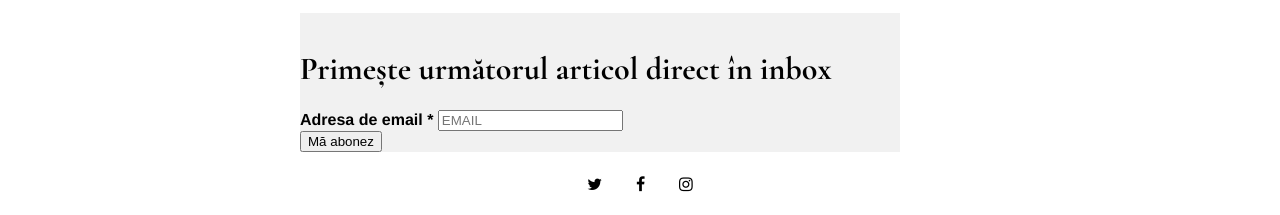
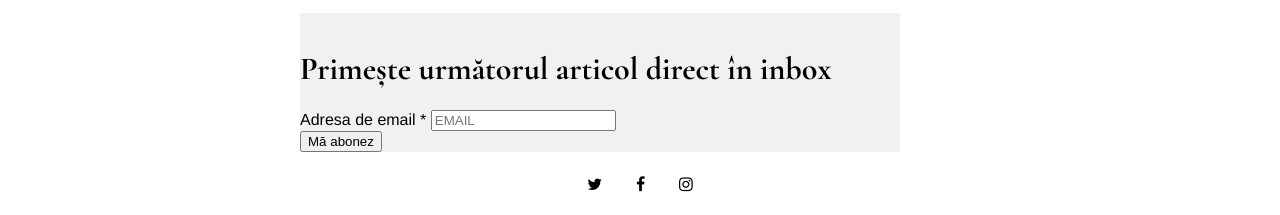
Before and after one commit to DavidManda/DavidManda.github.io, a Jekyll site: the page built from _posts/2020-04-03-pandemic.md, in a window 1280 px wide and 900 px high, scrolled down 2876 px. Shown: the part 682-897 px from the top of the window. Built offline with Jekyll 4.4.1, drawn with Linux system fonts in a browser that asks for light colours; nearby versions of some CDN libraries; comment, search, counter and statistics services are not loaded.

Commit message:
remove style mailchimkp

```diff
--- a/_layouts/post.html
+++ b/_layouts/post.html
@@ -77,7 +77,7 @@ layout: default
           <h1>Primește următorul articol direct în inbox</h1>
           <br>
   <div class="mc-field-group">
-    <label for="mce-EMAIL" style="font-weight: 700; font-size:16px">Adresa de email  <span class="asterisk">*</span>
+    <label for="mce-EMAIL" style="font-size:16px">Adresa de email  <span class="asterisk">*</span>
   </label>
     <input type="email" value="" name="EMAIL" placeholder="EMAIL" class="required email" id="mce-EMAIL" required>
 
@@ -89,8 +89,7 @@ layout: default
       <div style="position: absolute; left: -5000px;" aria-hidden="true"><input type="text" name="b_c22cfc2dfd66cef5074e25d19_410579e534" tabindex="-1" value=""></div>
           <div class="optionalParent">
               <div class="clear foot">
-                  <input type="submit" value="Mă abonez" name="subscribe" id="mc-embedded-subscribe" class="button">
-
+                  <input background=rgb(0,0,0) type="submit" value="Mă abonez" name="subscribe" id="mc-embedded-subscribe" class="button">
               </div>
           </div>
       </div>
```
